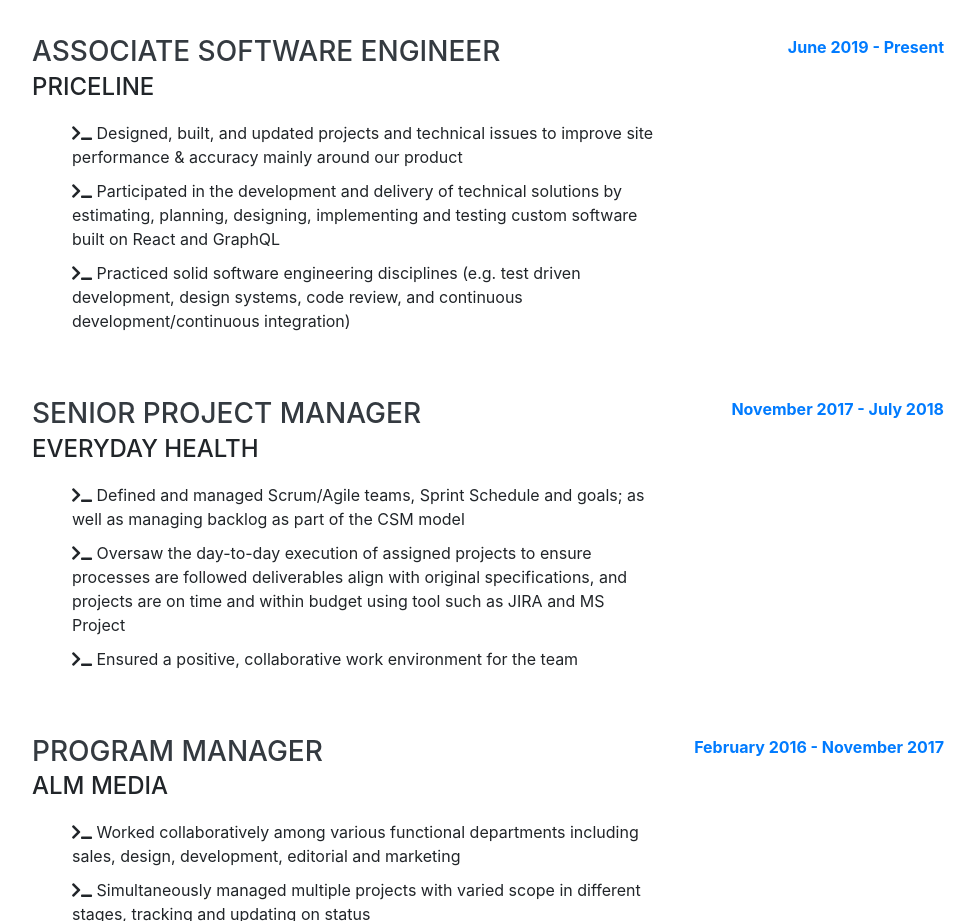
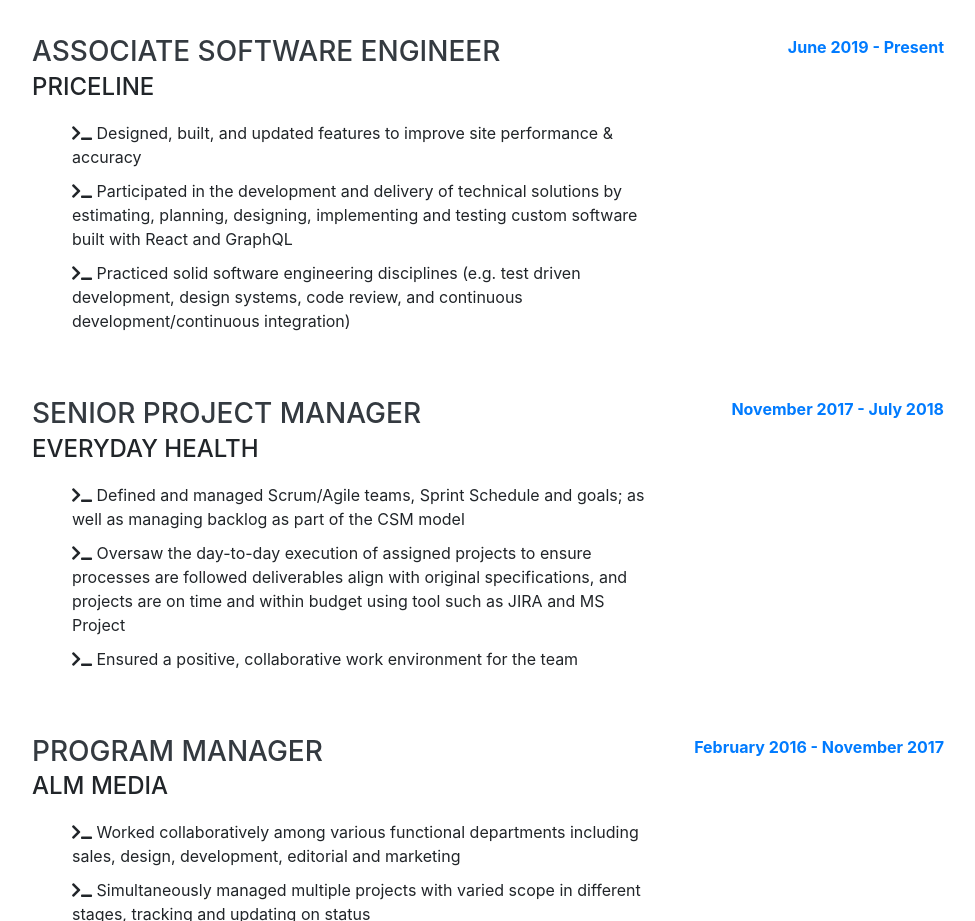
Before and after one commit to tfquirk/tfquirk.github.io, a website with bundled scripts: page index.html in a window 1280 px wide. Shown: the part 900-1821 px from the top of the page, without its empty margins (288-1263 px from the left). Built offline with nearby package versions, Linux system fonts and the light colour scheme; a web font is replaced by a local one.

Commit message:
Resume update

```diff
--- a/index.html
+++ b/index.html
@@ -253,14 +253,13 @@
               <ul>
                 <li>
                   <i class="fas fa-terminal"></i> Designed, built, and updated
-                  projects and technical issues to improve site performance &
-                  accuracy mainly around our product
+                  features to improve site performance & accuracy
                 </li>
                 <li>
                   <i class="fas fa-terminal"></i> Participated in the
                   development and delivery of technical solutions by estimating,
                   planning, designing, implementing and testing custom software
-                  built on React and GraphQL
+                  built with React and GraphQL
                 </li>
                 <li>
                   <i class="fas fa-terminal"></i> Practiced solid software
```
